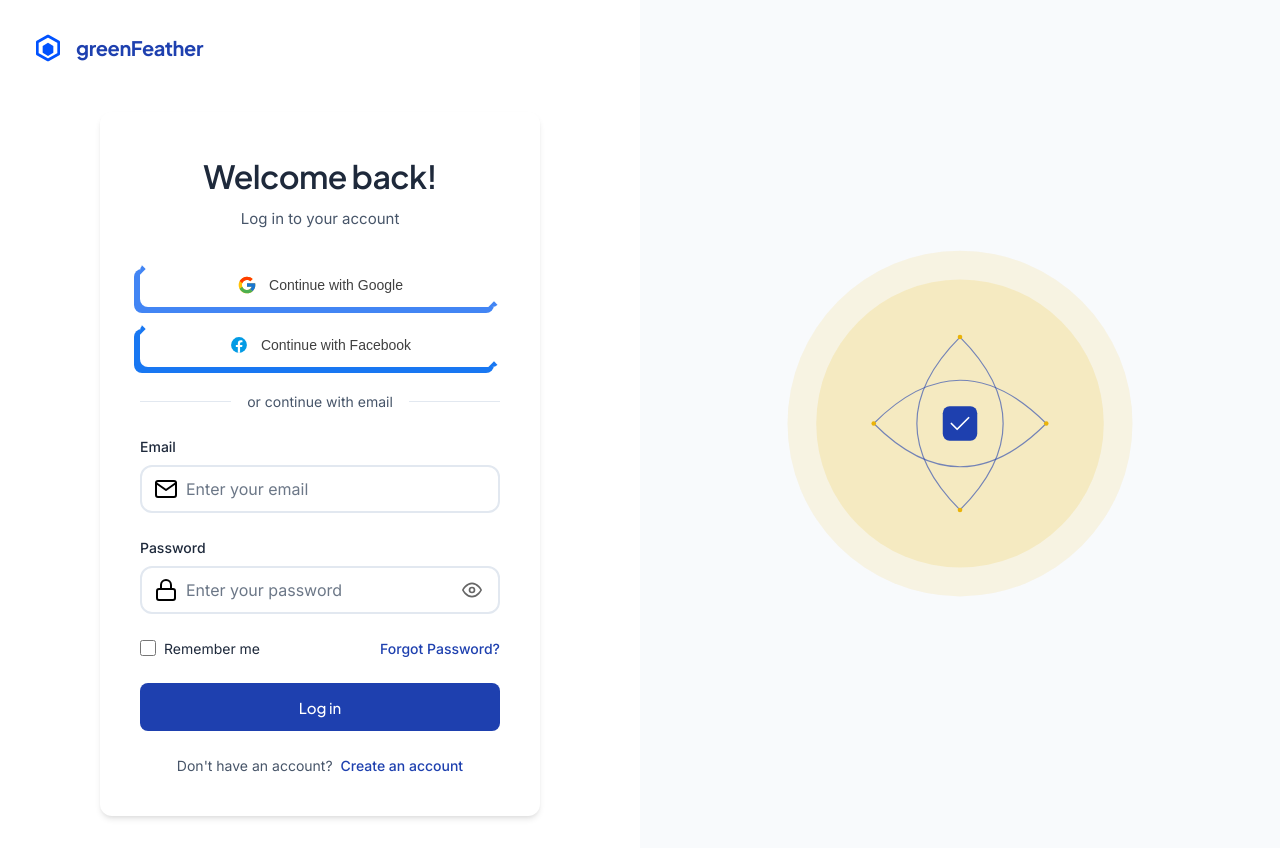
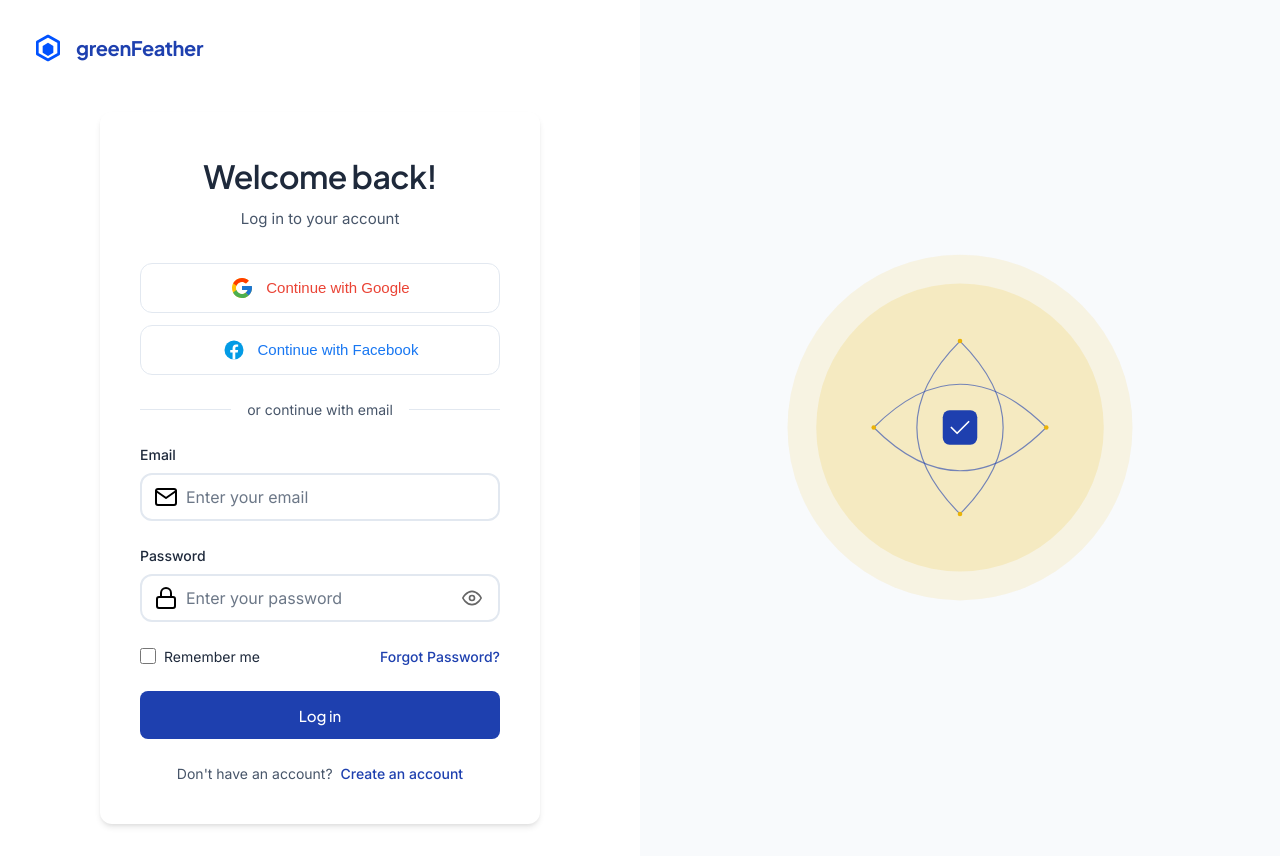
Before and after one commit to Stranger2323/JILCF-School-Uniform-Inventory-Management-System, a Flask app: page / in a window 1280 px wide. Before the commit the page ends 819 px from the top, so only its background shows below. Run offline with Flask 3, Linux system fonts and the light colour scheme.

Commit message:
Fix social login button styling
- Remove jagged edges and complex animations
- Add smooth hover and active states
- Improve button spacing and alignment
- Update HTML classes for consistency
- Add hardware acceleration for smooth transitions

```diff
--- a/static/css/styles.css
+++ b/static/css/styles.css
@@ -187,179 +187,56 @@ body {
 
 /* Social login buttons */
 .social-login {
+    margin: 1.5rem 0;
     display: flex;
     flex-direction: column;
-    gap: 1rem;
-    width: 100%;
-    margin-bottom: 1.5rem;
+    gap: 0.75rem;
 }
 
 .social-btn {
-    flex: 1;
     display: flex;
     align-items: center;
     justify-content: center;
     gap: 0.75rem;
+    width: 100%;
     padding: 0.75rem;
-    border: none;
-    border-radius: 0.5rem;
+    border: 1px solid var(--border-color);
+    border-radius: 0.75rem;
     background: var(--bg-primary);
     color: var(--text-primary);
+    font-size: 0.9375rem;
     font-weight: 500;
-    font-size: 0.875rem;
     cursor: pointer;
+    transition: all 0.2s ease-out;
     position: relative;
-    text-decoration: none;
-    transition: all 0.15s linear 0s;
-    top: 0;
-    left: 0;
-    contain: content;
+    overflow: hidden;
+    transform: translateZ(0);
+    backface-visibility: hidden;
+}
+
+.social-btn:hover {
+    background: var(--bg-secondary);
+    border-color: var(--input-border);
+    transform: translateY(-1px);
+    box-shadow: 0 2px 4px rgba(0, 0, 0, 0.05);
+}
+
+.social-btn:active {
+    transform: translateY(0);
 }
 
 .social-btn img {
-    width: 20px;
-    height: 20px;
-    position: relative;
-    z-index: 2;
+    width: 24px;
+    height: 24px;
+    object-fit: contain;
 }
 
-.social-btn span {
-    position: relative;
-    z-index: 2;
+.google-btn {
+    color: var(--google-color);
 }
 
-/* Google button effects */
-.google-login {
-    background: #ffffff;
-    color: #404040;
-    box-shadow: -6px 6px 0 #4285f4;
-}
-
-.google-login::before,
-.google-login::after {
-    content: '';
-    position: absolute;
-    background-color: #4285f4;
-    transform: rotate(45deg);
-    z-index: -1;
-    transition: all 0.15s linear 0s;
-}
-
-.google-login::before {
-    bottom: -4px;
-    right: 2px;
-    width: 8px;
-    height: 8px;
-}
-
-.google-login::after {
-    top: 2px;
-    left: -4px;
-    width: 8px;
-    height: 8px;
-}
-
-.google-login:hover {
-    top: 3px;
-    left: -3px;
-    box-shadow: -3px 3px 0 #4285f4;
-}
-
-.google-login:hover::before {
-    bottom: -2px;
-    right: 1px;
-    width: 4px;
-    height: 4px;
-}
-
-.google-login:hover::after {
-    top: 1px;
-    left: -2px;
-    width: 4px;
-    height: 4px;
-}
-
-.google-login:active {
-    top: 6px;
-    left: -6px;
-    box-shadow: none;
-}
-
-.google-login:active::before {
-    bottom: 1px;
-    right: 1px;
-}
-
-.google-login:active::after {
-    top: 1px;
-    left: 1px;
-}
-
-/* Facebook button effects */
-.facebook-login {
-    background: #ffffff;
-    color: #404040;
-    box-shadow: -6px 6px 0 #1877f2;
-}
-
-.facebook-login::before,
-.facebook-login::after {
-    content: '';
-    position: absolute;
-    background-color: #1877f2;
-    transform: rotate(45deg);
-    z-index: -1;
-    transition: all 0.15s linear 0s;
-}
-
-.facebook-login::before {
-    bottom: -4px;
-    right: 2px;
-    width: 8px;
-    height: 8px;
-}
-
-.facebook-login::after {
-    top: 2px;
-    left: -4px;
-    width: 8px;
-    height: 8px;
-}
-
-.facebook-login:hover {
-    top: 3px;
-    left: -3px;
-    box-shadow: -3px 3px 0 #1877f2;
-}
-
-.facebook-login:hover::before {
-    bottom: -2px;
-    right: 1px;
-    width: 4px;
-    height: 4px;
-}
-
-.facebook-login:hover::after {
-    top: 1px;
-    left: -2px;
-    width: 4px;
-    height: 4px;
-}
-
-.facebook-login:active {
-    top: 6px;
-    left: -6px;
-    box-shadow: none;
-}
-
-.facebook-login:active::before {
-    bottom: 1px;
-    right: 1px;
-}
-
-.facebook-login:active::after {
-    top: 1px;
-    left: 1px;
+.facebook-btn {
+    color: var(--facebook-color);
 }
 
 /* Divider */
--- a/templates/index.html
+++ b/templates/index.html
@@ -34,13 +34,13 @@
                 </div>
 
                 <div class="social-login">
-                    <button type="button" class="social-btn google-login">
+                    <button class="social-btn google-btn">
                         <img src="{{ url_for('static', filename='img/google.svg') }}" alt="Google">
-                        <span>Continue with Google</span>
+                        Continue with Google
                     </button>
-                    <button type="button" class="social-btn facebook-login">
+                    <button class="social-btn facebook-btn">
                         <img src="{{ url_for('static', filename='img/facebook.svg') }}" alt="Facebook">
-                        <span>Continue with Facebook</span>
+                        Continue with Facebook
                     </button>
                 </div>
 
```
